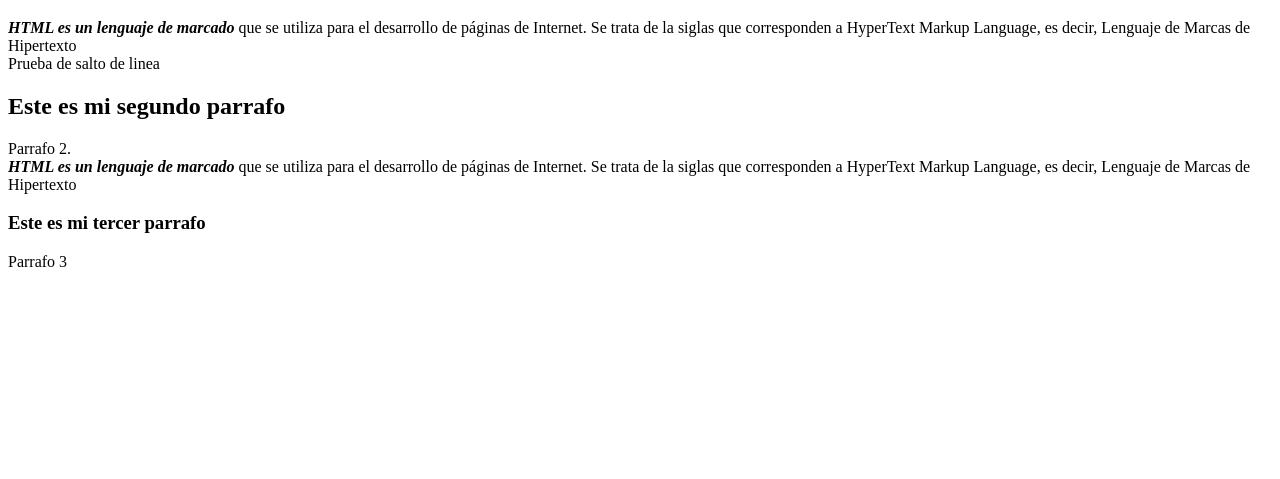
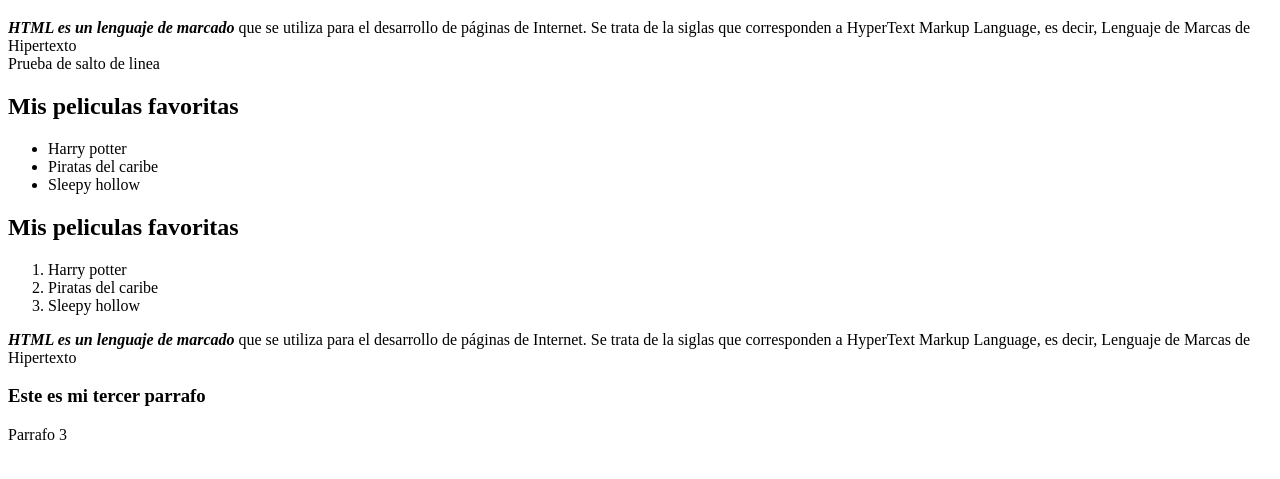
Before and after one commit to SergioLlorens/Curso-html, a plain HTML site: page index.html in a window 1280 px wide. Shown: the part 61-540 px from the top of the page. Drawn offline with Linux system fonts and the light colour scheme.

Commit message:
Ordered and Unordered Lists
Metodos: <ul> y <ol>

```diff
--- a/index.html
+++ b/index.html
@@ -16,9 +16,21 @@
 	Prueba de salto de linea
 	</p>
 
-	<h2>Este es mi segundo parrafo</h2>
+
+	<h2>Mis peliculas favoritas</h2>
+		<ul>
+			<li>Harry potter</li>
+			<li>Piratas del caribe</li>
+			<li>Sleepy hollow</li>
+		</ul>
+	<h2>Mis peliculas favoritas</h2>
+		<ol>
+			<li>Harry potter</li>
+			<li>Piratas del caribe</li>
+			<li>Sleepy hollow</li>
+		</ol>
+
 	<p>
-	Parrafo 2.</br>
 	<strong><em>HTML es un lenguaje de marcado</em></strong> que se utiliza para el desarrollo
 	de páginas de Internet. Se trata de la siglas que corresponden a
 	HyperText Markup Language, es decir, Lenguaje de Marcas de Hipertexto
@@ -33,5 +45,4 @@
 
 
 
-
 </html>
```
